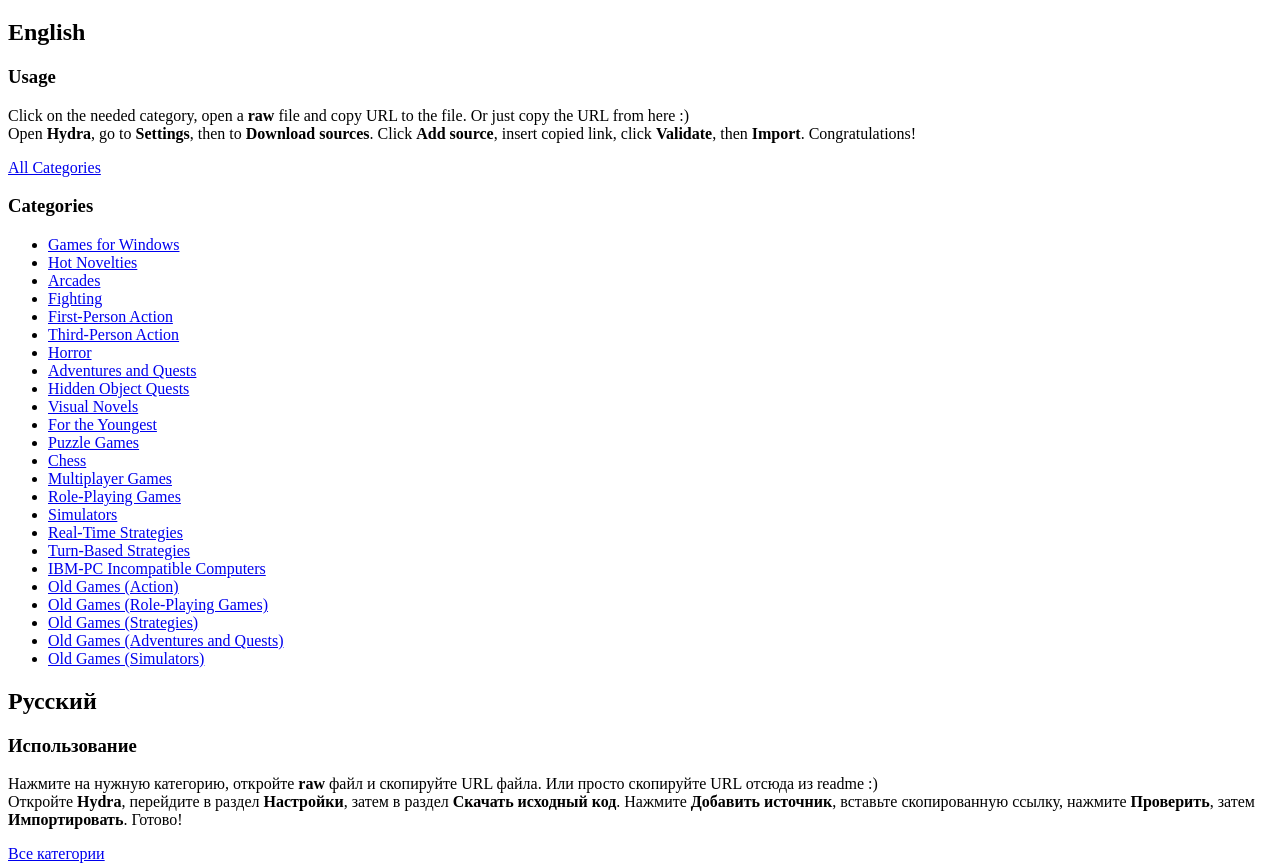
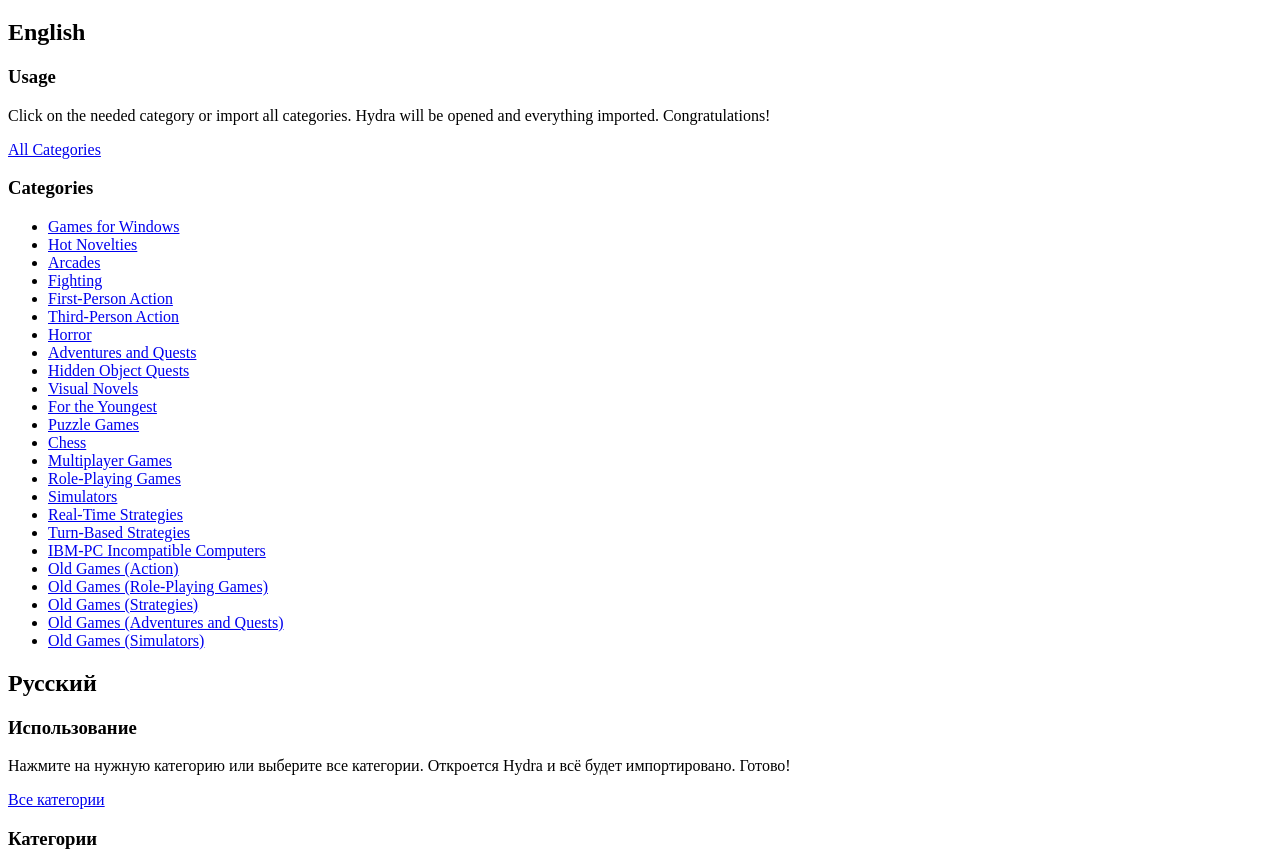
Before and after one commit to KekitU/KekitU.github.io, a plain HTML site: page index.html in a window 1280 px wide. Shown: the part 61-927 px from the top of the page. Drawn offline with Linux system fonts and the light colour scheme.

Commit message:
Add files via upload

```diff
--- a/index.html
+++ b/index.html
@@ -9,8 +9,7 @@
     <h1>Rutracker Downloads</h1>
     <h2>English</h2>
     <h3>Usage</h3>
-    <p>Click on the needed category, open a <strong>raw</strong> file and copy URL to the file. Or just copy the URL from here :)<br>
-    Open <strong>Hydra</strong>, go to <strong>Settings</strong>, then to <strong>Download sources</strong>. Click <strong>Add source</strong>, insert copied link, click <strong>Validate</strong>, then <strong>Import</strong>. Congratulations!</p>
+    <p>Click on the needed category or import all categories. Hydra will be opened and everything imported. Congratulations!</p>
     <p><a href="hydralauncher://install-source?urls=https%3A%2F%2Fraw.githubusercontent.com%2FKekitU%2Frutracker-hydra-links%2Fmain%2Fall_categories.json">All Categories</a></p>
 
     <h3>Categories</h3>
@@ -43,8 +42,7 @@
 
     <h2>Русский</h2>
     <h3>Использование</h3>
-    <p>Нажмите на нужную категорию, откройте <strong>raw</strong> файл и скопируйте URL файла. Или просто скопируйте URL отсюда из readme :)<br>
-    Откройте <strong>Hydra</strong>, перейдите в раздел <strong>Настройки</strong>, затем в раздел <strong>Скачать исходный код</strong>. Нажмите <strong>Добавить источник</strong>, вставьте скопированную ссылку, нажмите <strong>Проверить</strong>, затем <strong>Импортировать</strong>. Готово!</p>
+    <p>Нажмите на нужную категорию или выберите все категории. Откроется Hydra и всё будет импортировано. Готово!</p>
     <p><a href="hydralauncher://install-source?urls=https%3A%2F%2Fraw.githubusercontent.com%2FKekitU%2Frutracker-hydra-links%2Fmain%2Fall_categories.json">Все категории</a></p>
 
     <h3>Категории</h3>
@@ -77,8 +75,7 @@
 
     <h2>Português</h2>
     <h3>Utilização</h3>
-    <p>Clique na categoria pretendida, abra um ficheiro <strong>raw</strong> e copie o URL para o ficheiro. Ou simplesmente copie o URL daqui :)<br>
-    Abra o <strong>Hydra</strong>, vá para <strong>Ajustes</strong>, depois para <strong>Fontes de download</strong>. Clique em <strong>Adicionar fonte</strong>, cole a ligação copiada, clique em <strong>Validar</strong> e depois em <strong>Importar</strong>. Pronto!</p>
+    <p>Clique na categoria desejada ou selecione todas as categorias. O Hydra será aberto e tudo será importado. Pronto!</p>
     <p><a href="hydralauncher://install-source?urls=https%3A%2F%2Fraw.githubusercontent.com%2FKekitU%2Frutracker-hydra-links%2Fmain%2Fall_categories.json">Todas as categorias</a></p>
 
     <h3>Categorias</h3>
```
